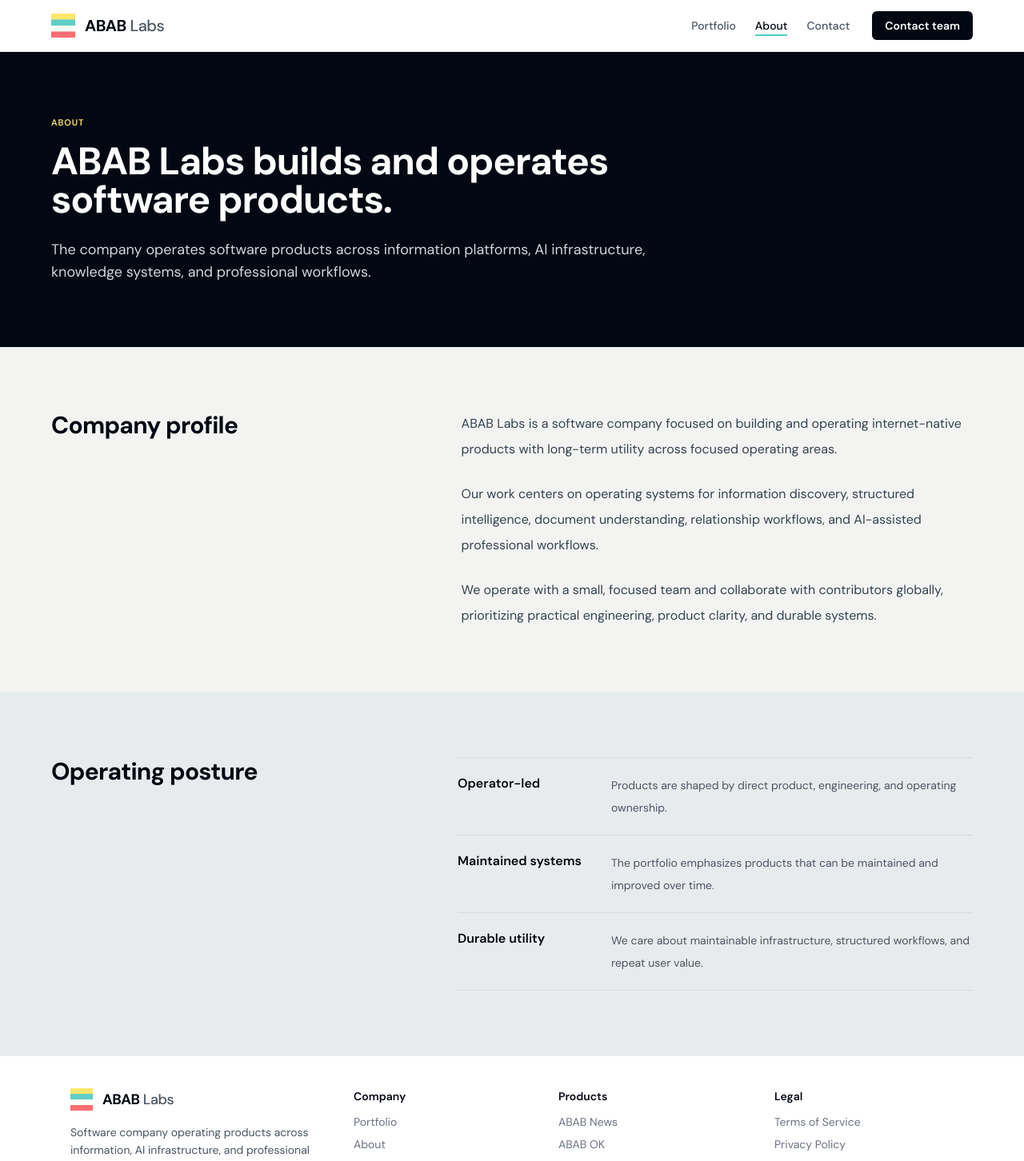
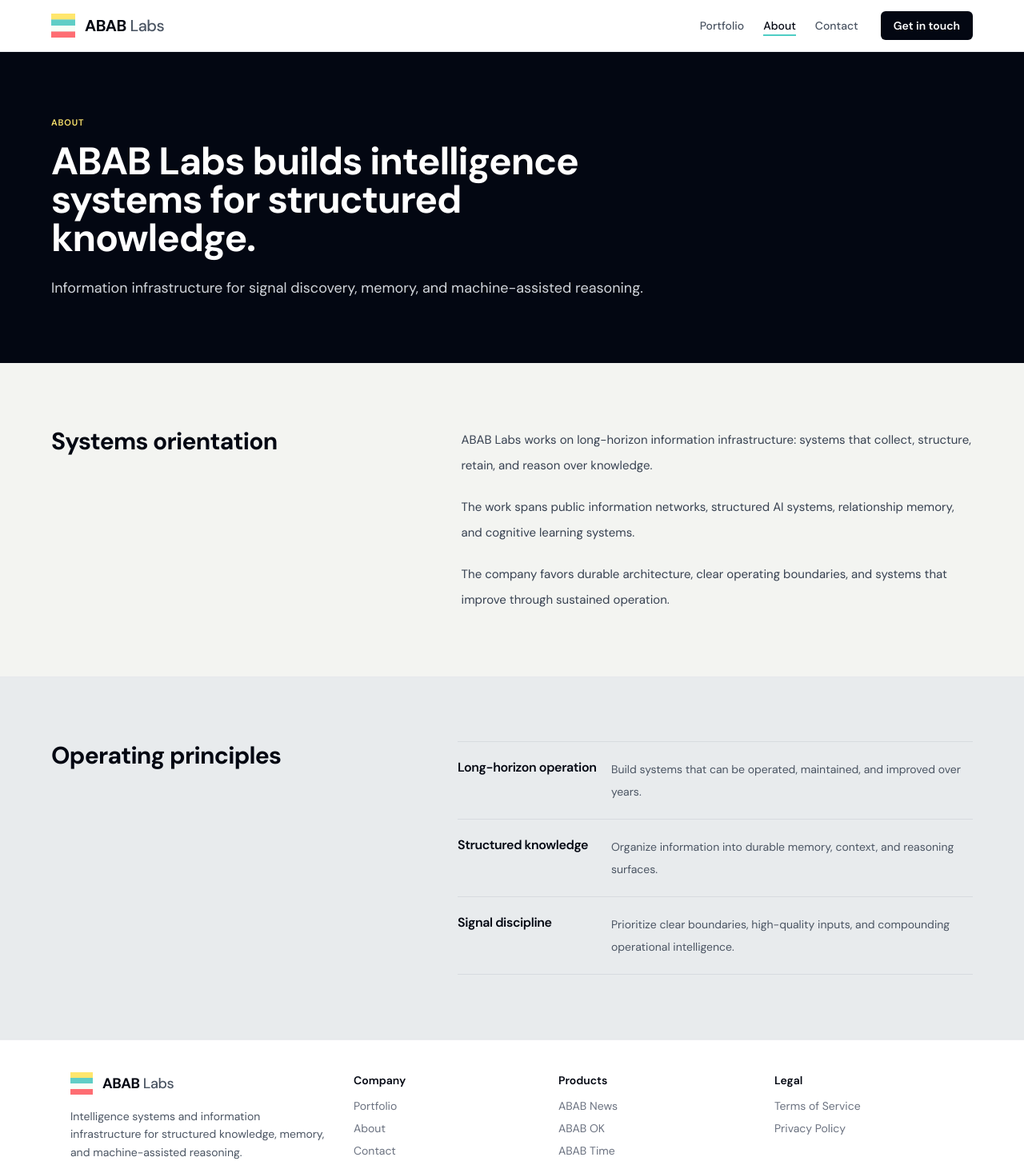
Before and after one commit to 0xwangyi/abablabs_website, a Next.js app: page /about in a window 1280 px wide. Shown: the top 1452 px of the page at 80% size. Built offline with nearby package versions, Linux system fonts and the light colour scheme.

Commit message:
Refine institutional company copy

```diff
--- a/app/about/page.tsx
+++ b/app/about/page.tsx
@@ -4,11 +4,11 @@
 export const metadata: Metadata = {
   title: 'About',
   description:
-    'ABAB Labs builds and operates products across information, AI, and infrastructure.',
+    'ABAB Labs builds intelligence systems and information infrastructure for structured knowledge, memory, and machine-assisted reasoning.',
   openGraph: {
     title: 'About | ABAB Labs',
     description:
-      'ABAB Labs builds and operates products across information, AI, and infrastructure.',
+      'ABAB Labs builds intelligence systems and information infrastructure for structured knowledge, memory, and machine-assisted reasoning.',
   },
 }
 
@@ -21,10 +21,10 @@
             About
           </p>
           <h1 className="mt-4 text-4xl font-bold leading-tight tracking-tight text-white md:text-5xl">
-            ABAB Labs builds and operates software products.
+            ABAB Labs builds intelligence systems for structured knowledge.
           </h1>
           <p className="mt-6 text-base leading-8 text-gray-300 md:text-lg">
-            The company operates software products across information platforms, AI infrastructure, knowledge systems, and professional workflows.
+            Information infrastructure for signal discovery, memory, and machine-assisted reasoning.
           </p>
         </div>
       </Section>
@@ -33,18 +33,18 @@
         <div className="grid gap-10 lg:grid-cols-[0.85fr_1.15fr]">
           <div>
             <h2 className="text-3xl font-bold tracking-tight text-gray-950">
-              Company profile
+              Systems orientation
             </h2>
           </div>
-          <div className="space-y-6 text-base leading-8 text-gray-700">
+          <div className="space-y-5 text-[15px] leading-8 text-gray-700">
             <p>
-              ABAB Labs is a software company focused on building and operating internet-native products with long-term utility across focused operating areas.
+              ABAB Labs works on long-horizon information infrastructure: systems that collect, structure, retain, and reason over knowledge.
             </p>
             <p>
-              Our work centers on operating systems for information discovery, structured intelligence, document understanding, relationship workflows, and AI-assisted professional workflows.
+              The work spans public information networks, structured AI systems, relationship memory, and cognitive learning systems.
             </p>
             <p>
-              We operate with a small, focused team and collaborate with contributors globally, prioritizing practical engineering, product clarity, and durable systems.
+              The company favors durable architecture, clear operating boundaries, and systems that improve through sustained operation.
             </p>
           </div>
         </div>
@@ -54,20 +54,20 @@
         <div className="grid gap-8 lg:grid-cols-[0.85fr_1.15fr]">
           <div>
             <h2 className="text-3xl font-bold tracking-tight text-gray-950">
-              Operating posture
+              Operating principles
             </h2>
           </div>
           <div className="border-y border-gray-300/70">
             {[
-              ['Operator-led', 'Products are shaped by direct product, engineering, and operating ownership.'],
-              ['Maintained systems', 'The portfolio emphasizes products that can be maintained and improved over time.'],
-              ['Durable utility', 'We care about maintainable infrastructure, structured workflows, and repeat user value.'],
+              ['Long-horizon operation', 'Build systems that can be operated, maintained, and improved over years.'],
+              ['Structured knowledge', 'Organize information into durable memory, context, and reasoning surfaces.'],
+              ['Signal discipline', 'Prioritize clear boundaries, high-quality inputs, and compounding operational intelligence.'],
             ].map(([title, description]) => (
               <div
                 key={title}
                 className="grid gap-3 border-b border-gray-300/70 py-5 last:border-b-0 md:grid-cols-[180px_minmax(0,1fr)]"
               >
-                <h3 className="text-base font-semibold text-gray-950">{title}</h3>
+                <h3 className="text-base font-semibold tracking-tight text-gray-950">{title}</h3>
                 <p className="text-sm leading-7 text-gray-600">{description}</p>
               </div>
             ))}
--- a/app/contact/page.tsx
+++ b/app/contact/page.tsx
@@ -4,7 +4,8 @@
 
 export const metadata: Metadata = {
   title: 'Contact',
-  description: 'Contact ABAB Labs for product partnerships, platform access, and operating product inquiries.',
+  description:
+    'Contact ABAB Labs for platform access, strategic partnerships, research collaboration, and infrastructure discussions.',
 }
 
 export default function ContactPage() {
@@ -16,37 +17,37 @@
             Contact
           </p>
           <h1 className="mt-4 text-4xl font-bold leading-tight tracking-tight text-white md:text-5xl">
-            Contact ABAB Labs.
+            Connect with ABAB Labs.
           </h1>
           <p className="mt-6 text-base leading-8 text-gray-300 md:text-lg">
-            For product partnerships, platform access, operating product inquiries, or company discussions, contact the ABAB Labs team directly.
+            A direct channel for platform access, strategic partnerships, research collaboration, and infrastructure discussions across intelligence systems.
           </p>
         </div>
       </Section>
 
       <Section className="bg-surfaceMuted">
         <div className="grid gap-8 lg:grid-cols-[0.9fr_1.1fr]">
-          <div className="rounded-lg border border-gray-200 bg-white p-6">
-            <h2 className="text-xl font-bold tracking-tight text-gray-950">Email</h2>
+          <div className="rounded-lg border border-gray-200 bg-white p-6 md:p-7">
+            <h2 className="text-xl font-semibold tracking-tight text-gray-950">Direct channel</h2>
             <p className="mt-3 text-sm leading-7 text-gray-600">
-              Include who you are, the product or workflow you want to discuss, and the best next step.
+              For considered inquiries related to ABAB Labs platforms, systems, and long-term partnerships.
             </p>
             <div className="mt-6">
               <Button href="mailto:support@abablabs.com" variant="primary">
-                support@abablabs.com
+                Contact team
               </Button>
             </div>
           </div>
 
           <div className="grid gap-4 sm:grid-cols-2">
             {[
-              ['Product partnerships', 'Distribution, integrations, and product collaboration around active platforms.'],
-              ['Platform access', 'Use cases, access requests, and product-specific operating questions.'],
-              ['Company discussions', 'Company overview, portfolio direction, and operating product context.'],
-              ['Contributors', 'Engineering, product, research, and operations collaboration.'],
+              ['Platform access', 'Requests for access to ABAB Labs products, systems, and intelligence platforms.'],
+              ['Strategic partnerships', 'Long-term partnerships across information systems, AI infrastructure, and knowledge networks.'],
+              ['Research collaboration', 'Applied research across structured intelligence, cognition, networks, and AI systems.'],
+              ['Infrastructure discussions', 'Conversations with teams and institutions building durable operating systems.'],
             ].map(([title, description]) => (
-              <div key={title} className="rounded-lg border border-gray-200 bg-white p-5">
-                <h3 className="text-base font-semibold text-gray-950">{title}</h3>
+              <div key={title} className="rounded-lg border border-gray-200 bg-white p-5 md:p-6">
+                <h3 className="text-base font-semibold tracking-tight text-gray-950">{title}</h3>
                 <p className="mt-2 text-sm leading-7 text-gray-600">{description}</p>
               </div>
             ))}
--- a/components/Footer.tsx
+++ b/components/Footer.tsx
@@ -23,7 +23,7 @@
               </span>
             </Link>
             <p className="max-w-sm text-sm leading-relaxed text-gray-600">
-              Software company operating products across information, AI infrastructure, and professional workflows.
+              Intelligence systems and information infrastructure for structured knowledge, memory, and machine-assisted reasoning.
             </p>
             <a
               href="mailto:support@abablabs.com"
--- a/components/Navbar.tsx
+++ b/components/Navbar.tsx
@@ -127,7 +127,7 @@
             href="/contact"
             className="rounded-md bg-gray-950 px-4 py-2 text-sm font-semibold text-white transition-colors hover:bg-gray-800"
           >
-            Contact team
+            Get in touch
           </Link>
         </div>
 
@@ -209,7 +209,7 @@
               className="block rounded-md bg-gray-950 px-3 py-2.5 text-center text-sm font-semibold text-white transition-colors hover:bg-gray-800"
               onClick={closeMenu}
             >
-              Contact team
+              Get in touch
             </Link>
           </div>
         </div>
```
